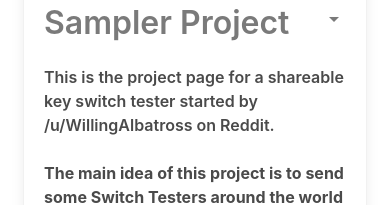
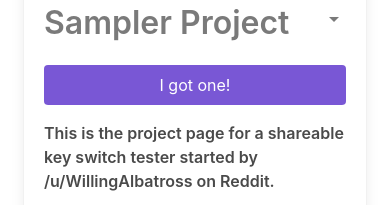
Before and after one commit to DylanHobbs/switchsampler-spa, a Vue app: page / in a window 390 px wide. Shown: the part 151-356 px from the top of the page. Built offline with nearby package versions, Linux system fonts and the light colour scheme; no server answers.

Commit message:
Update for mobile styling

```diff
--- a/src/App.vue
+++ b/src/App.vue
@@ -2,7 +2,10 @@
   <div>
     <b-navbar type="is-primary">
         <template slot="brand">
-            <b-navbar-item tag="a" href="/">
+            <b-navbar-item class="is-hidden-tablet" tag="a" href="/">
+                <img src="./assets/logo_v2_text.png" alt="Logo" width="300" />
+            </b-navbar-item>
+            <b-navbar-item class="is-hidden-mobile" tag="a" href="/">
                 <img src="./assets/logo_v2_text.png" alt="Logo" height="100" />
             </b-navbar-item>
         </template>
--- a/src/views/Home.vue
+++ b/src/views/Home.vue
@@ -12,6 +12,14 @@
           <b-icon class="is-pulled-right" :icon="!props.open ? 'menu-up' : 'menu-down'"></b-icon>
         </h1>
         <br />
+        <div class="is-hidden-tablet">
+          <router-link to="Form">
+            <div class="buttons">
+              <b-button type="mb-5 is-primary" expanded>I got one!</b-button>
+            </div>
+            <!-- <div class="button mb-4 is-primary">I got one!</div> -->
+          </router-link>
+        </div>
         <p class="has-text-weight-semibold">
           This is the project page for a shareable key switch tester started by
           /u/WillingAlbatross on Reddit.
@@ -45,7 +53,7 @@
           choose to share the board if you receive one. Hell, keep it if you
           want, but I do hope that you do decide to continue to share the love.
           Check out
-          <router-link to="form">the about page</router-link> for
+          <router-link to="about">the about page</router-link>for
           more info
         </p>
       </b-collapse>
```
